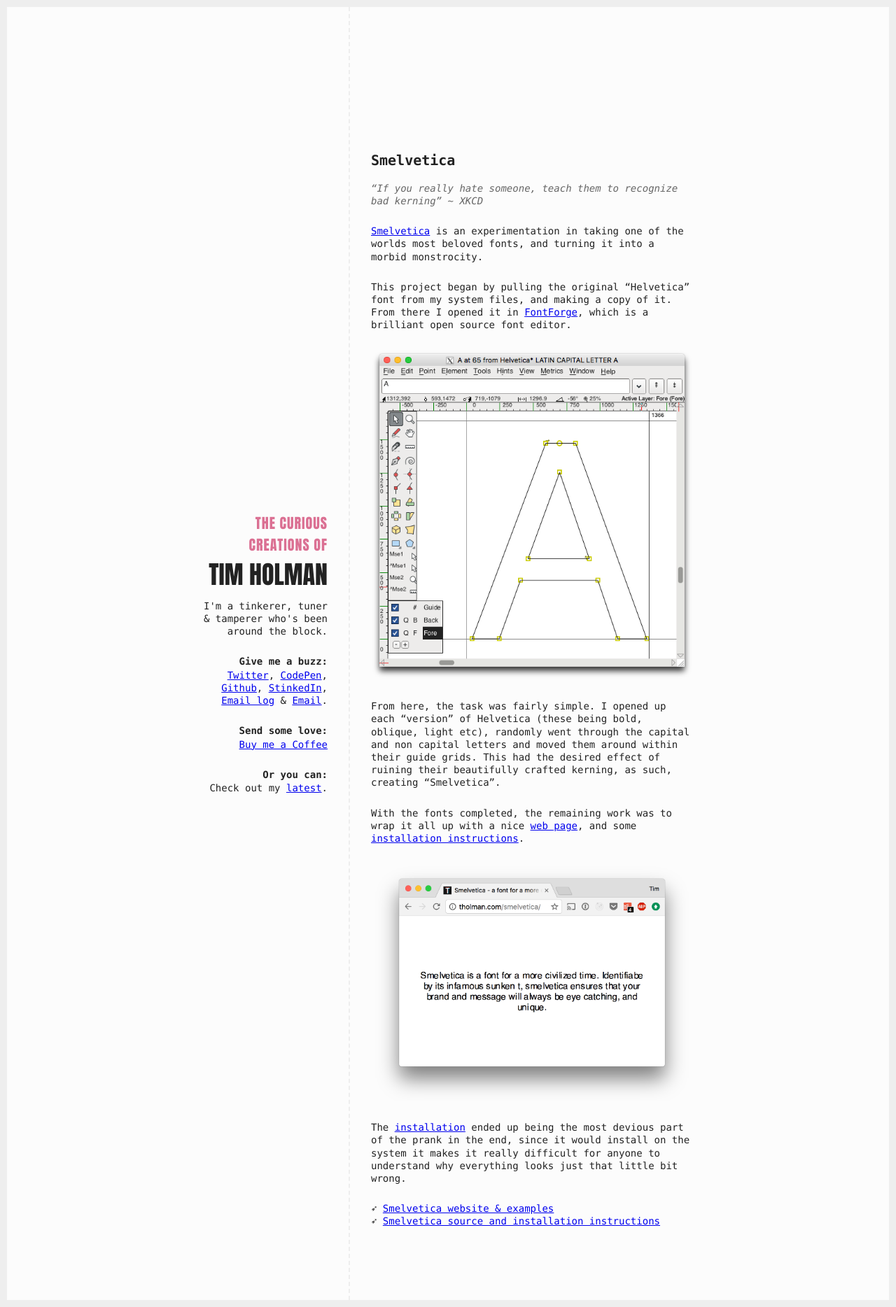
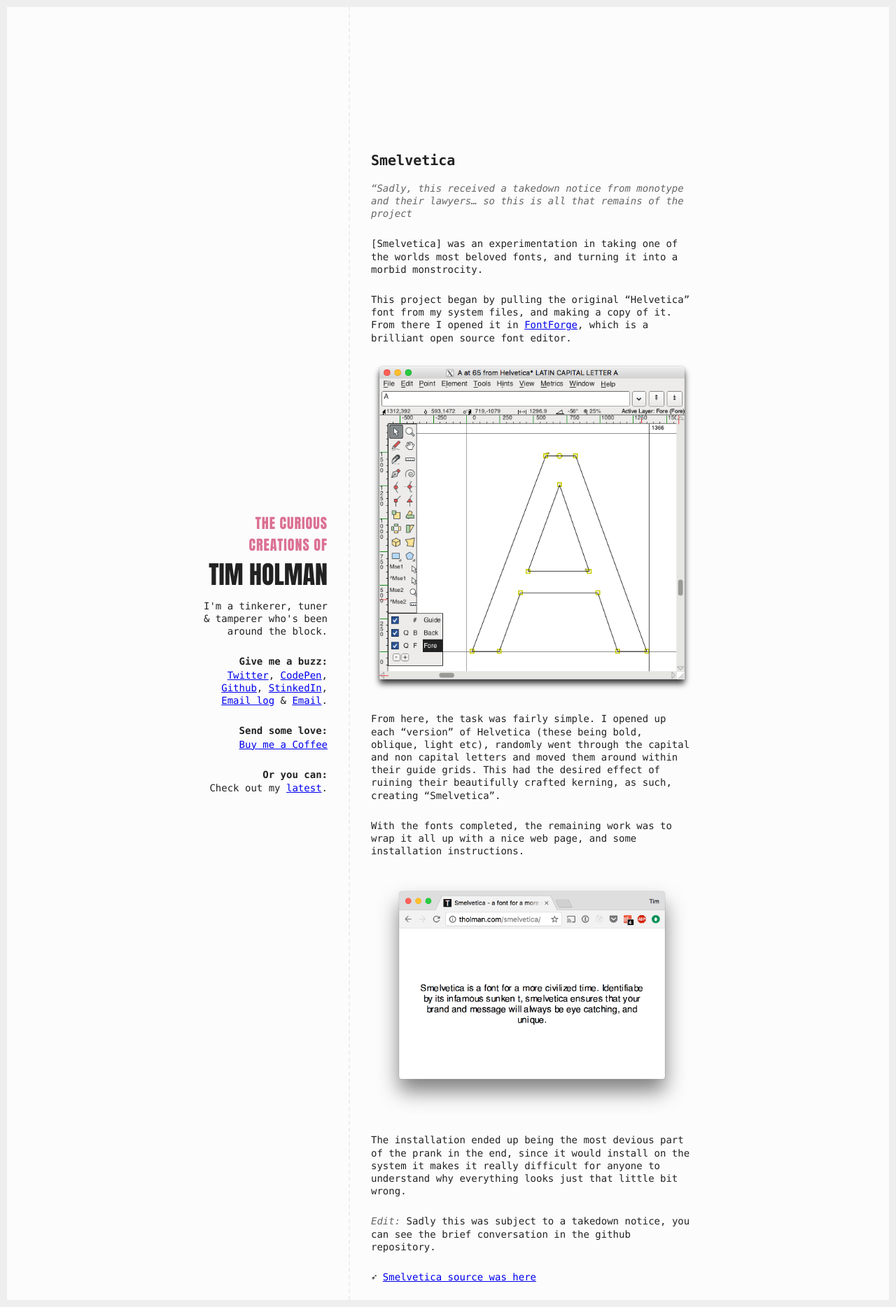
Before and after one commit to tholman/tholman-blog, a Jekyll site: the page built from _posts/2017-05-01-smelvetica.md, in a window 1280 px wide. Shown: the whole page at 70% size. Built offline with Jekyll 4.4.1, drawn with Linux system fonts in a browser that asks for light colours.

Commit message:
remove smelvetica

```diff
--- a/_posts/2017-05-01-smelvetica.md
+++ b/_posts/2017-05-01-smelvetica.md
@@ -5,9 +5,9 @@
 type: joke
 ---
 
-*"If you really hate someone, teach them to recognize bad kerning" ~ XKCD*
+*"Sadly, this received a takedown notice from monotype and their lawyers... so this is all that remains of the project*
 
-[Smelvetica](http://tholman.com/smelvetica) is an experimentation in taking one of the worlds most beloved fonts, and turning it into a morbid monstrocity.
+[Smelvetica] was an experimentation in taking one of the worlds most beloved fonts, and turning it into a morbid monstrocity.
 
 This project began by pulling the original "Helvetica" font from my system files, and making a copy of it. From there I opened it in [FontForge](https://fontforge.github.io/en-US/), which is a brilliant open source font editor.
 
@@ -15,11 +15,12 @@
 
 From here, the task was fairly simple. I opened up each "version" of Helvetica (these being bold, oblique, light etc), randomly went through the capital and non capital letters and moved them around within their guide grids. This had the desired effect of ruining their beautifully crafted kerning, as such, creating "Smelvetica".
 
-With the fonts completed, the remaining work was to wrap it all up with a nice [web page](http://tholman.com/smelvetica), and some [installation instructions](https://github.com/tholman/smelvetica#how-do-i-install-it).
+With the fonts completed, the remaining work was to wrap it all up with a nice web page, and some installation instructions.
 
 ![The Smelvetica website.]({{site.url}}/images/smelvetica-2.png)
 
-The [installation](https://github.com/tholman/smelvetica#how-do-i-install-it) ended up being the most devious part of the prank in the end, since it would install on the system it makes it really difficult for anyone to understand why everything looks just that little bit wrong.
+The installation ended up being the most devious part of the prank in the end, since it would install on the system it makes it really difficult for anyone to understand why everything looks just that little bit wrong.
 
-➶ [Smelvetica website & examples](http://tholman.com/smelvetica)<br>
-➶ [Smelvetica source and installation instructions](https://github.com/tholman/smelvetica)
+*Edit:* Sadly this was subject to a takedown notice, you can see the brief conversation in the github repository.
+
+➶ [Smelvetica source was here](https://github.com/tholman/smelvetica)
```
